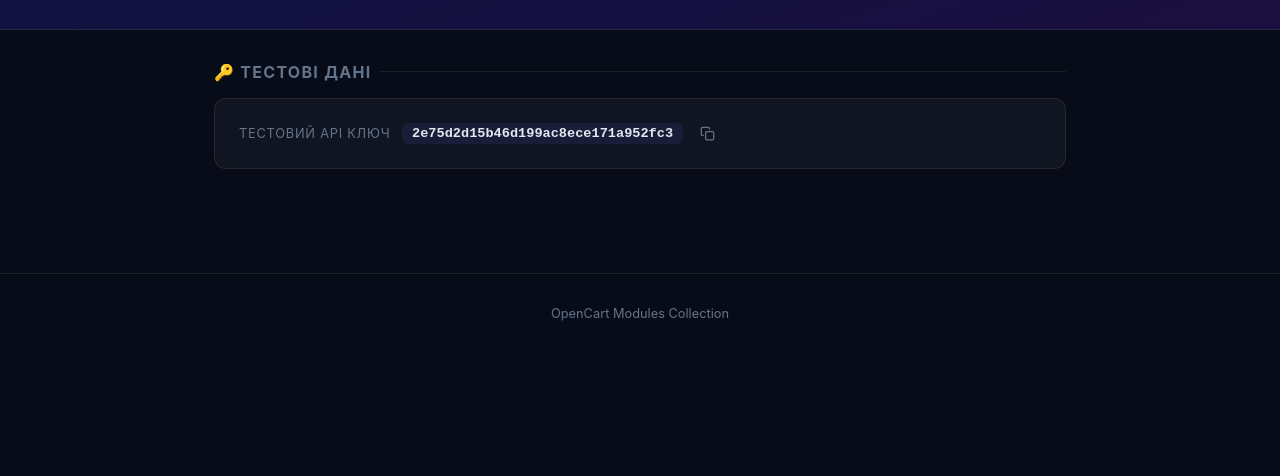
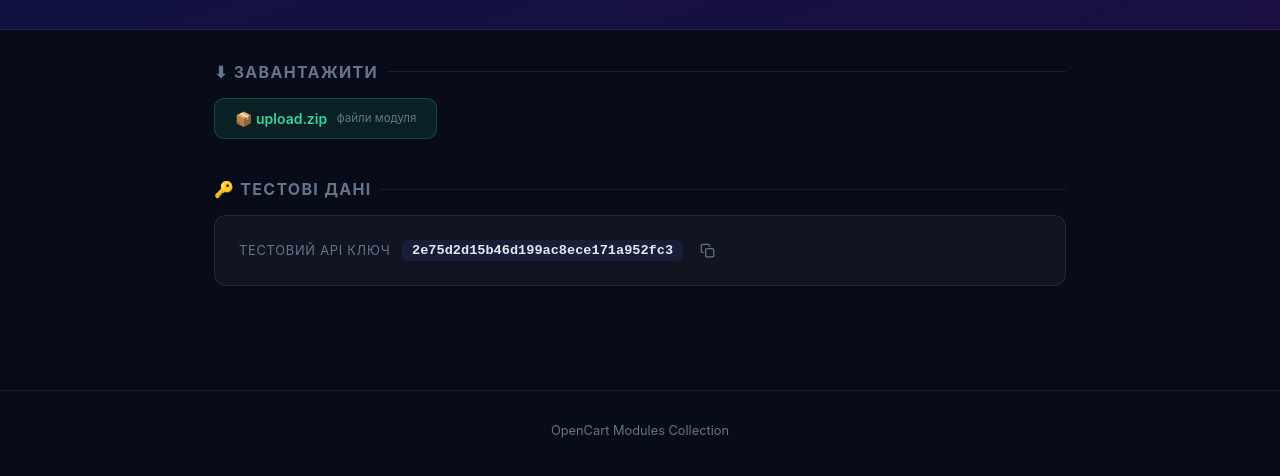
Before and after one commit to TeraGroup-webstudio/opencart-modules, a plain HTML site: page Модулі/Нова пошта API - модуль доставки для OpenCart/index.html in a window 1280 px wide. Shown: the part 152-628 px from the top of the page. Drawn offline with Linux system fonts and the light colour scheme.

Commit message:
Add download section with zip file for module installation

```diff
--- a/Модулі/Нова пошта API - модуль доставки для OpenCart/index.html
+++ b/Модулі/Нова пошта API - модуль доставки для OpenCart/index.html
@@ -25,6 +25,11 @@
     section{margin-bottom:2.5rem}
     .sec-title{font-size:1rem;font-weight:700;color:var(--muted);text-transform:uppercase;letter-spacing:.08em;margin-bottom:1rem;display:flex;align-items:center;gap:.5rem}
     .sec-title::after{content:'';flex:1;height:1px;background:var(--border)}
+    .dl-grid{display:flex;flex-wrap:wrap;gap:.75rem}
+    .dl-btn{display:inline-flex;align-items:center;gap:.6rem;padding:.7rem 1.25rem;border-radius:10px;text-decoration:none;font-weight:600;font-size:.875rem;transition:opacity .15s,transform .1s;border:1px solid}
+    .dl-btn:hover{opacity:.85;transform:translateY(-1px)}
+    .dl-zip{background:rgba(16,185,129,.12);color:#34d399;border-color:rgba(16,185,129,.3)}
+    .dl-size{font-size:.72rem;color:var(--muted);font-weight:400}
     .info-card{background:var(--card);border:1px solid var(--border);border-radius:12px;padding:1.5rem;display:flex;flex-direction:column;gap:.5rem}
     .info-row{display:flex;align-items:center;gap:.75rem;font-size:.9rem}
     .info-label{color:var(--muted);min-width:130px;font-size:.8rem;text-transform:uppercase;letter-spacing:.06em}
@@ -54,6 +59,13 @@
 </div>
 
 <div class="content">
+
+  <section>
+    <div class="sec-title">⬇ Завантажити</div>
+    <div class="dl-grid">
+      <a href="upload.zip" download class="dl-btn dl-zip">📦 upload.zip <span class="dl-size">файли модуля</span></a>
+    </div>
+  </section>
 
   <section>
     <div class="sec-title">🔑 Тестові дані</div>
```
Also changed, not shown: 1 other file.
